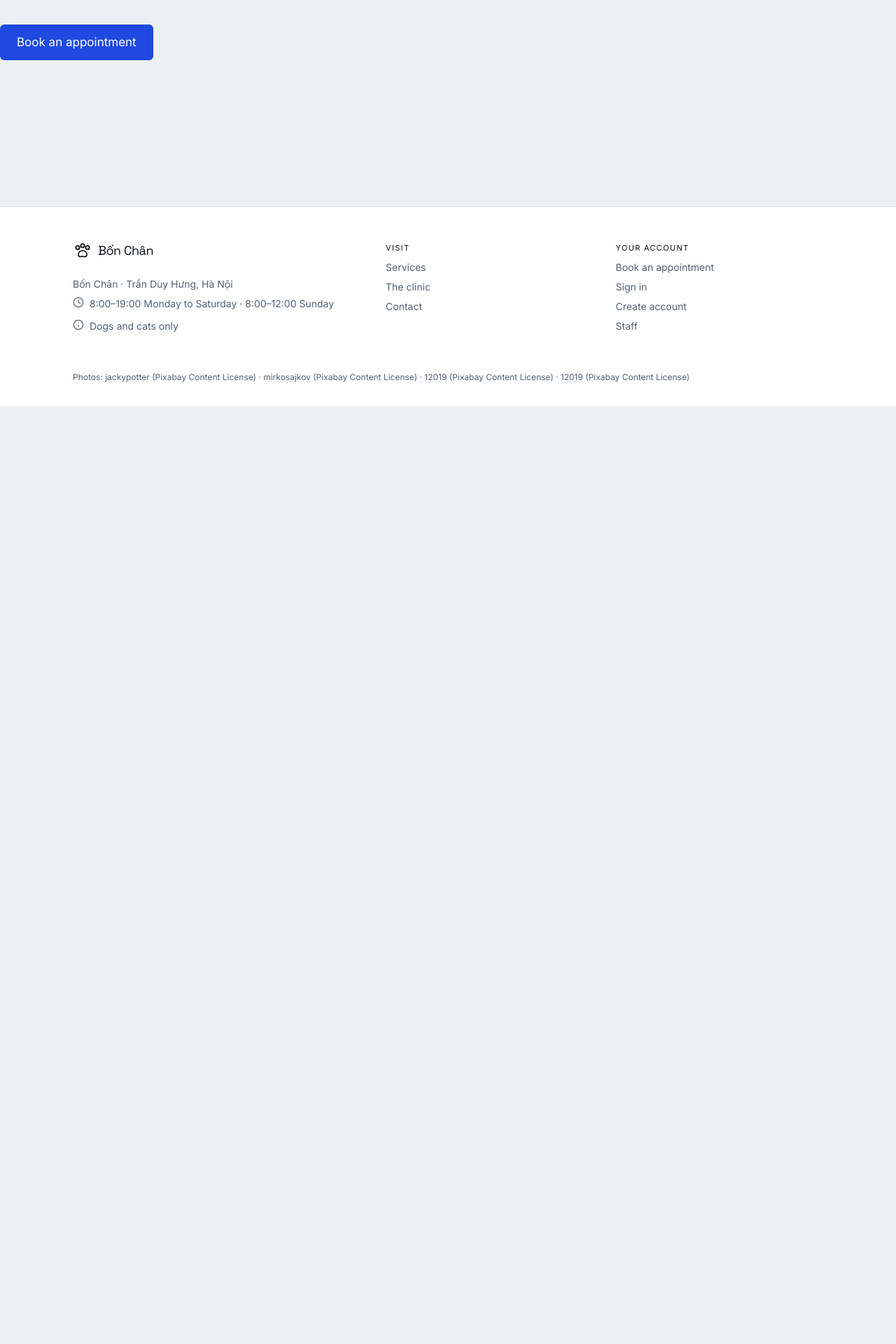
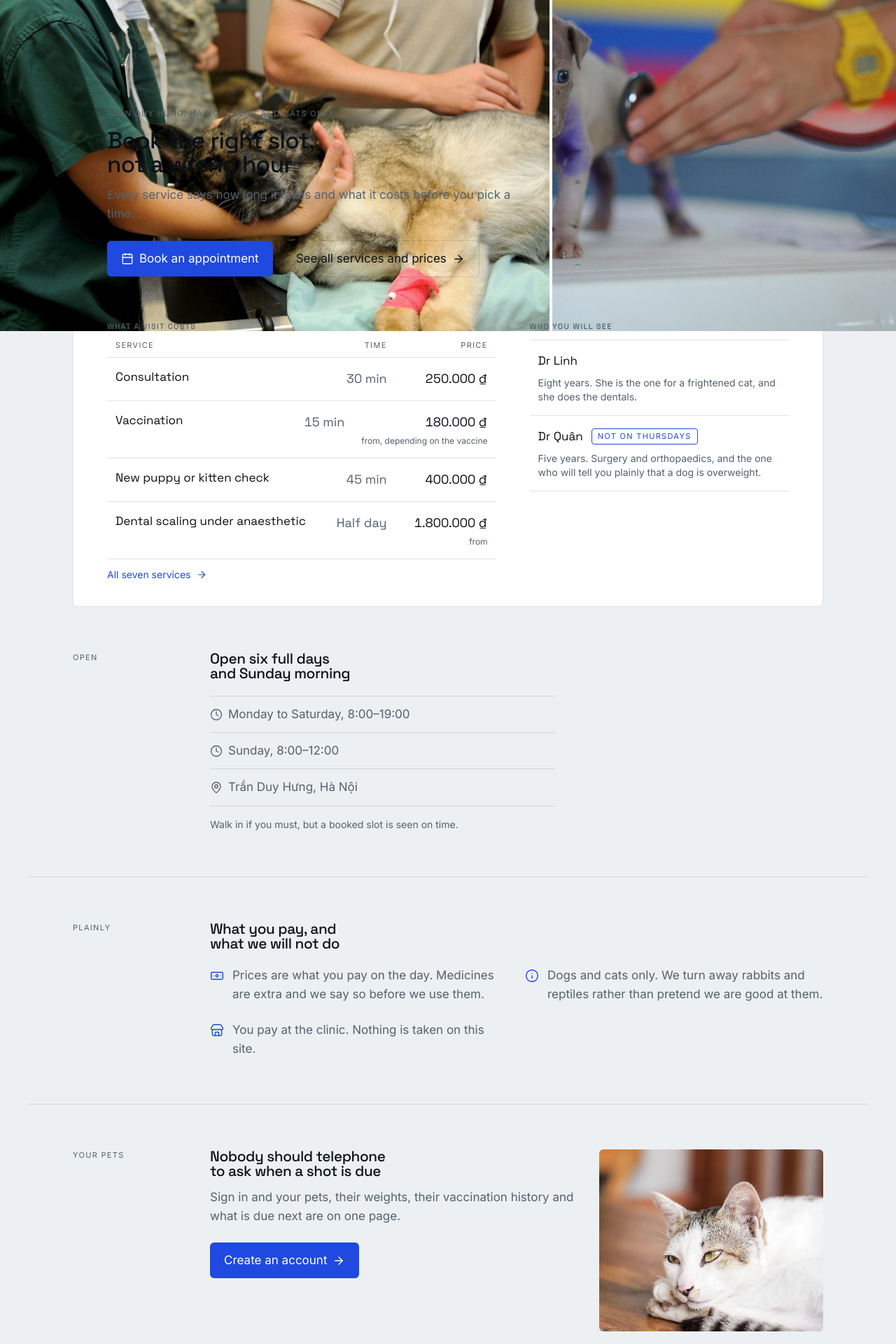
Before and after one commit to ThanhNV121097/project-01a889d0, a React (Vite) app in the folder code/frontend/: page / in a window 1280 px wide. Shown: the part 220-2140 px from the top of the page at 70% size. Before the commit the page ends 800 px from the top, so only its background shows below. Built offline with nearby package versions, Linux system fonts and the light colour scheme.

Commit message:
design: the home page — the hero band, the panel, the hours and the account

```diff
--- a/code/frontend/src/pages/Home.tsx
+++ b/code/frontend/src/pages/Home.tsx
@@ -1,12 +1,140 @@
-import { T } from "../editable";
+import { Link } from "react-router-dom";
+import { motion, useReducedMotion } from "framer-motion";
+import { T, useContent } from "../editable";
+import { useCollection } from "../data";
+import { usePageMeta } from "../seo";
+import type { Service, Vet } from "../lib/clinic";
+import ServiceTable, { ServiceHead } from "../components/ServiceTable";
+import VetCard from "../components/VetCard";
+import Section from "../components/Section";
+import Icon from "../components/Icon";
 
-/** The home page. Every other page goes beside it in src/pages/, one file each. */
+/**
+ * The home page: a band of two clinic photographs with the booking panel
+ * lifted 64px into it, holding the seven services with their times and
+ * prices and the two vets with the days they work. Everything a caller used
+ * to telephone to ask is on this first screen.
+ */
 export default function Home() {
+  usePageMeta("site.name");
+  const still = useReducedMotion();
+  const { items: services } = useCollection<Service>("services", { pageSize: 20 });
+  const { items: vets } = useCollection<Vet>("vets", { pageSize: 10 });
+  const alt = useContent<{ left: string; right: string }>("hero.alt");
+  const settle = still ? {} : { initial: { opacity: 0, y: 12 }, animate: { opacity: 1, y: 0 }, transition: { duration: 0.5, ease: [0.2, 0.7, 0.2, 1] as const } };
+
   return (
     <>
-      <T k="hero.headline" as="h1" className="text-[length:var(--size-h1)] leading-[1.05] max-w-[16ch]" />
-      <T k="hero.sub" as="p" className="mt-6 text-xl text-ink-soft max-w-[48ch]" />
-      <T k="hero.cta.label" as="a" href="#contact" className="mt-10 inline-block rounded bg-accent px-6 py-3 text-accent-ink" />
+      <section className="relative">
+        <div className="grid h-[240px] grid-cols-[1.6fr_1fr] gap-1 sm:h-[300px] lg:h-[340px]">
+          <img src="/images/exam-room.jpg" alt={alt.left} className="h-full w-full object-cover" width={1280} height={1024} />
+          <img src="/images/puppy-check.jpg" alt={alt.right} className="h-full w-full object-cover" width={1280} height={914} />
+        </div>
+        <motion.div {...settle} className="mx-auto -mt-16 max-w-page px-[var(--gutter)]">
+          <div className="rounded-[var(--radius)] border border-line bg-surface px-[var(--space-6)] py-[var(--space-8)] shadow-[var(--shadow-md)] lg:px-[var(--space-12)]">
+            <T k="hero.eyebrow" as="p" className="text-[length:var(--size-label)] uppercase tracking-[var(--tracking-label)] text-ink-soft" />
+            <T k="hero.headline" as="h1" className="mt-3 max-w-[20ch] text-[length:var(--size-h1)] text-ink" />
+            <T k="hero.sub" as="p" className="mt-3 max-w-[56ch] text-ink-soft" />
+            <div className="mt-6 flex flex-wrap items-center gap-3">
+              <Link
+                to="/book"
+                data-testid="hero-book"
+                className="inline-flex items-center gap-2 whitespace-nowrap rounded-[var(--radius)] bg-accent px-5 py-3 text-accent-ink transition-opacity duration-[var(--duration-fast)] hover:opacity-90"
+              >
+                <Icon name="date" size={18} />
+                <T k="hero.cta.label" />
+              </Link>
+              <Link
+                to="/services"
+                className="inline-flex items-center gap-2 whitespace-nowrap rounded-[var(--radius)] border border-line px-5 py-3 text-ink transition-colors duration-[var(--duration-fast)] hover:bg-ground"
+              >
+                <T k="hero.second.label" />
+                <Icon name="arrow" size={18} />
+              </Link>
+            </div>
+            <div className="mt-[var(--space-8)] grid gap-[var(--space-8)] border-t border-line pt-[var(--space-8)] lg:grid-cols-[1.5fr_1fr] lg:gap-[var(--space-12)]">
+              <div>
+                <T k="hero.panel.services" as="h2" className="mb-3 text-[length:var(--size-label)] uppercase tracking-[var(--tracking-label)] text-ink-soft" />
+                <ServiceHead />
+                <ServiceTable items={services.slice(0, 4)} compact />
+                <Link to="/services" data-testid="hero-all-services" className="mt-3 inline-flex items-center gap-2 text-sm text-accent">
+                  <T k="hero.panel.more" />
+                  <Icon name="arrow" size={16} />
+                </Link>
+              </div>
+              <div>
+                <T k="hero.panel.vets" as="h2" className="mb-3 text-[length:var(--size-label)] uppercase tracking-[var(--tracking-label)] text-ink-soft" />
+                <div className="border-t border-line">
+                  {vets.map((v) => (
+                    <VetCard key={v.id} vet={v} />
+                  ))}
+                </div>
+              </div>
+            </div>
+          </div>
+        </motion.div>
+      </section>
+
+      <Section labelKey="home.hours.label">
+        <T k="home.hours.heading" as="h2" className="max-w-[22ch] text-[length:var(--size-h2)] text-ink" />
+        <ul className="mt-5 max-w-[46ch] border-t border-line">
+          <li className="flex items-center justify-between gap-6 border-b border-line py-3">
+            <span className="inline-flex items-center gap-2 text-ink-soft">
+              <Icon name="hours" size={18} />
+              <T k="contact.hoursWeek" />
+            </span>
+          </li>
+          <li className="flex items-center justify-between gap-6 border-b border-line py-3">
+            <span className="inline-flex items-center gap-2 text-ink-soft">
+              <Icon name="hours" size={18} />
+              <T k="contact.hoursSunday" />
+            </span>
+          </li>
+          <li className="flex items-center justify-between gap-6 border-b border-line py-3">
+            <span className="inline-flex items-center gap-2 text-ink-soft">
+              <Icon name="address" size={18} />
+              <T k="contact.address" />
+            </span>
+          </li>
+        </ul>
+        <T k="home.hours.note" as="p" className="mt-4 max-w-[52ch] text-sm text-ink-soft" />
+      </Section>
+
+      <Section labelKey="home.honest.label" className="border-t border-line">
+        <T k="home.honest.heading" as="h2" className="max-w-[24ch] text-[length:var(--size-h2)] text-ink" />
+        <ul className="mt-5 grid gap-[var(--space-6)] sm:grid-cols-2">
+          <li className="flex gap-3">
+            <Icon name="cash" size={20} className="mt-1 text-accent" />
+            <T k="home.honest.price" as="p" className="max-w-[44ch] text-ink-soft" />
+          </li>
+          <li className="flex gap-3">
+            <Icon name="info" size={20} className="mt-1 text-accent" />
+            <T k="home.honest.scope" as="p" className="max-w-[44ch] text-ink-soft" />
+          </li>
+          <li className="flex gap-3">
+            <Icon name="store" size={20} className="mt-1 text-accent" />
+            <T k="home.honest.pay" as="p" className="max-w-[44ch] text-ink-soft" />
+          </li>
+        </ul>
+      </Section>
+
+      <Section labelKey="home.account.label" className="border-t border-line">
+        <div className="grid gap-[var(--space-8)] lg:grid-cols-[1fr_320px] lg:items-start">
+          <div>
+            <T k="home.account.heading" as="h2" className="max-w-[24ch] text-[length:var(--size-h2)] text-ink" />
+            <T k="home.account.sub" as="p" className="mt-3 max-w-[52ch] text-ink-soft" />
+            <Link
+              to="/register"
+              data-testid="home-register"
+              className="mt-6 inline-flex items-center gap-2 whitespace-nowrap rounded-[var(--radius)] bg-accent px-5 py-3 text-accent-ink transition-opacity duration-[var(--duration-fast)] hover:opacity-90"
+            >
+              <T k="home.account.cta.label" />
+              <Icon name="arrow" size={18} />
+            </Link>
+          </div>
+          <img src="/images/cat-portrait.jpg" alt={useContent("clinic.alt.cat")} className="h-[260px] w-full rounded-[var(--radius)] object-cover" width={861} height={1280} />
+        </div>
+      </Section>
     </>
   );
 }
```
